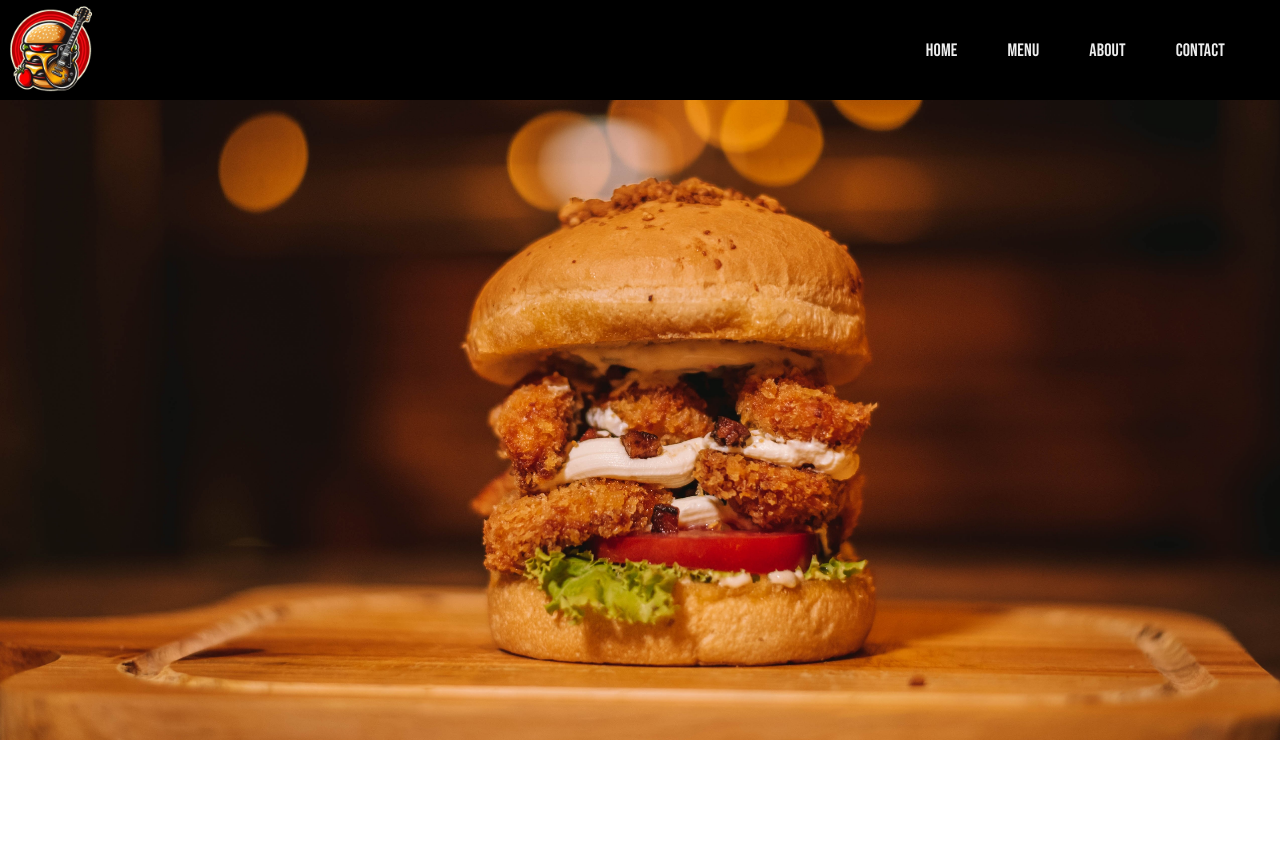
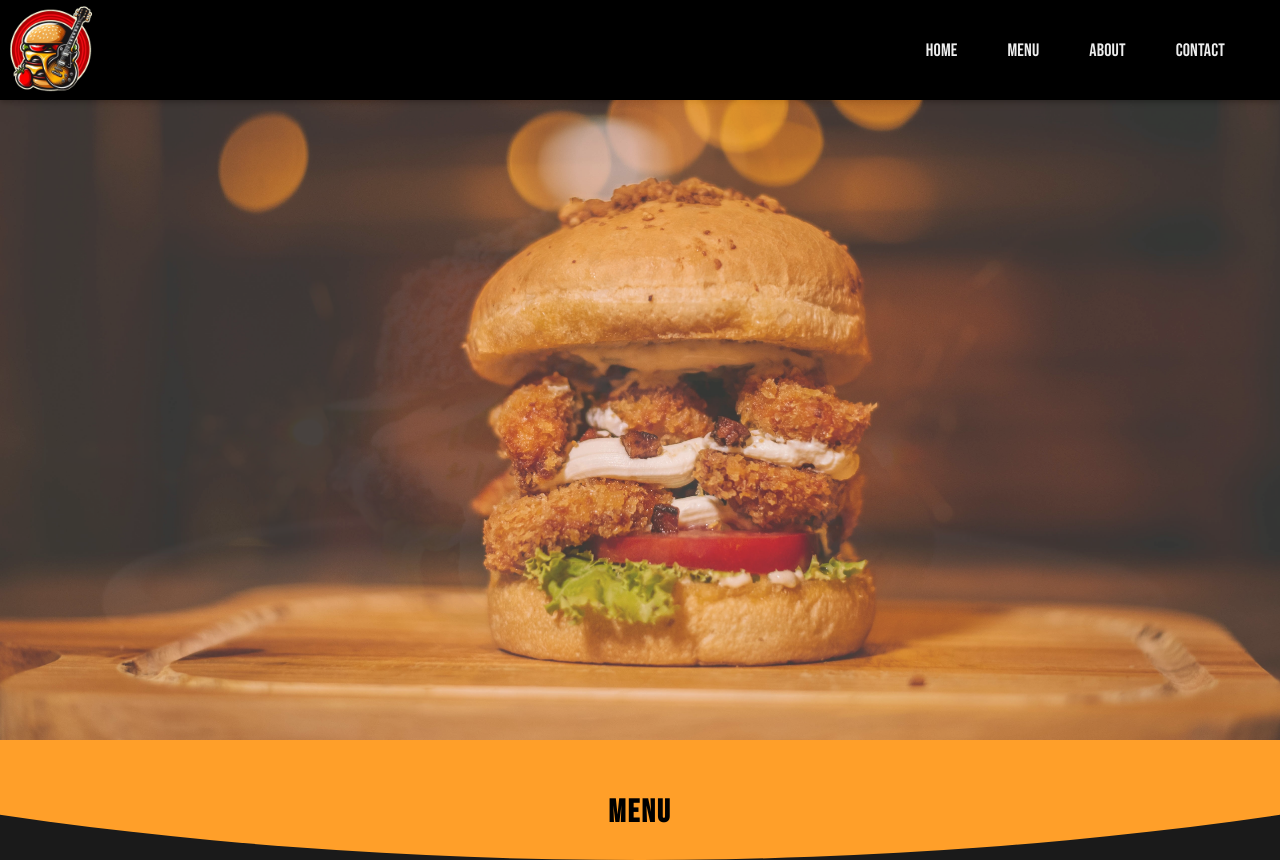
Before and after one commit to Oriiromero/Bass-Buns, a React (Vite) app: page /menu in a window 1280 px wide. Before the commit the page ends 800 px from the top, so only its background shows below. Built offline with nearby package versions, Linux system fonts and the light colour scheme.

Commit message:
divider menu added

```diff
--- /dev/null
+++ b/src/components/Divider/Divider.css
@@ -0,0 +1,43 @@
+.divider {
+    position: relative;
+    width: 100%;
+    height: 15vh;
+    overflow: hidden;
+    display: flex;
+    justify-content: center;
+    align-items: center;
+    padding: 40px;
+    background-color: #1a1a1a;
+}
+
+.divider::before {
+    content: '';
+    position: absolute;
+    bottom: 0;
+    left: 50%;
+    width: 40vh;
+    height: 15vh;
+    background-color: #FF9F29;
+    border-radius: 50%;
+    transform-origin: bottom;
+    transform: translateX(-50%) scale(11);
+}
+
+.divider-content {
+    position: relative;
+    max-width: 1000px;
+    text-align: center;
+    display: flex;
+    flex-direction: column;
+    padding-top: 25px;
+}
+
+.divider_title {
+    font-family: 'Bebas Neue', sans-serif;
+    color: #000000;
+    margin: 2px;
+    text-transform: uppercase;
+    font-weight: bolder;
+    font-size: 2rem;
+    letter-spacing: 2px;
+}
--- /dev/null
+++ b/src/components/Divider/Divider.jsx
@@ -0,0 +1,15 @@
+import React from 'react';
+import './Divider.css';
+
+const Divider = ({ title }) => {
+
+    return (
+        <div className='divider'>
+            <div className='divider-content'>
+                <h4 className='divider_title'>{title}</h4>
+            </div>
+        </div>
+    )
+}
+
+export default Divider;
--- a/src/pages/Menu/Menu.css
+++ b/src/pages/Menu/Menu.css
@@ -1,4 +1,4 @@
 .carousel-container {
     width: 100%;
-    height: 70vh;
+    height: 8%;
 }
--- a/src/pages/Menu/Menu.jsx
+++ b/src/pages/Menu/Menu.jsx
@@ -6,8 +6,10 @@ import './Menu.css';
 import veg2 from '/images/veg2.jpg';
 import chicken1 from '/images/chicken1.jpg';
 import burger2 from '/images/burger2.jpg';
+import Divider from '../../components/Divider/Divider';
 
 const images = [{id: 0 , url: veg2},{id: 1 , url: chicken1},{id: 2 , url: burger2}]
+const dividerTitle = 'Menu';
 
 const Menu = () => {
   return (
@@ -17,7 +19,7 @@ const Menu = () => {
         <ImagesSlider images={images}/>
       </Box>
       {/*  MENU TITULO */}
-
+        <Divider title={dividerTitle}/>
       {/* SECCIONES DEL MENU ENTRANTE/HAMBURGESAS Y ENSALADAS/POSTRES */}
 
       {/* FOOTER */}
```
